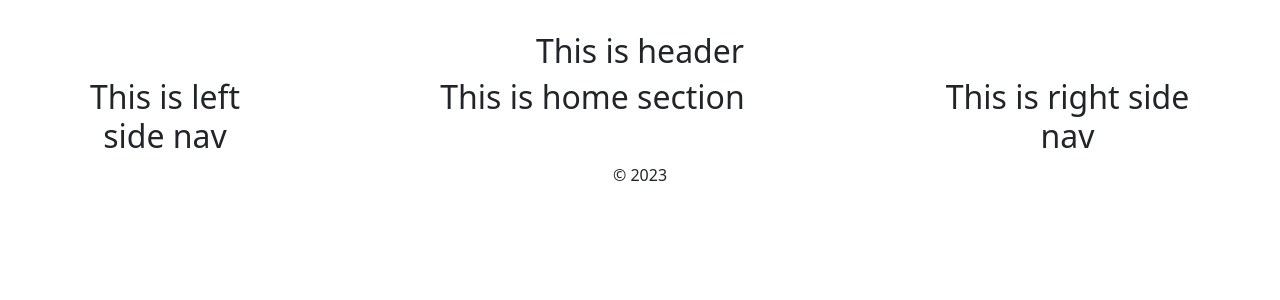
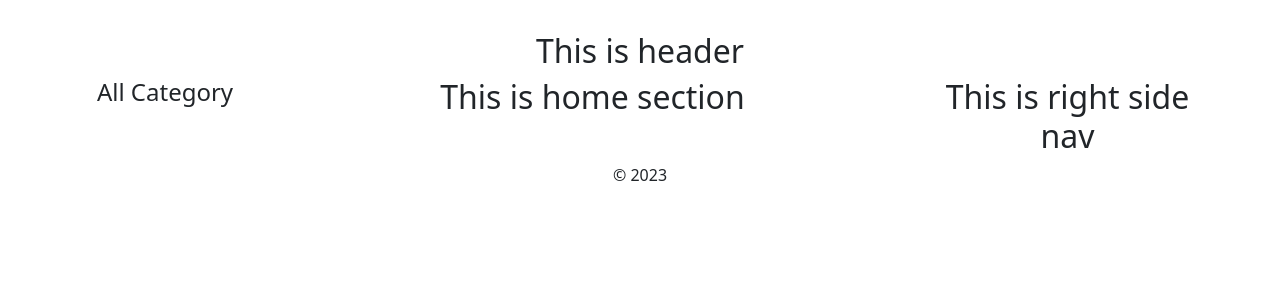
Before and after one commit to rabby-web/dragon-news-client, a React (Vite) app: page / in a window 1280 px wide. Shown: the top 300 px of the page. Built offline with nearby package versions, Linux system fonts and the light colour scheme.

Commit message:
Left Side Nav

```diff
--- a/src/Pages/Shared/LeftSideNav/LeftSideNav.jsx
+++ b/src/Pages/Shared/LeftSideNav/LeftSideNav.jsx
@@ -1,7 +1,10 @@
+// import { useState } from "react";
+
 const LeftSideNav = () => {
+    // const [category, setCategory] = useState([]);
     return (
         <div>
-            <h2>This is left side nav</h2>
+            <h4>All Category</h4>
         </div>
     );
 };
```
